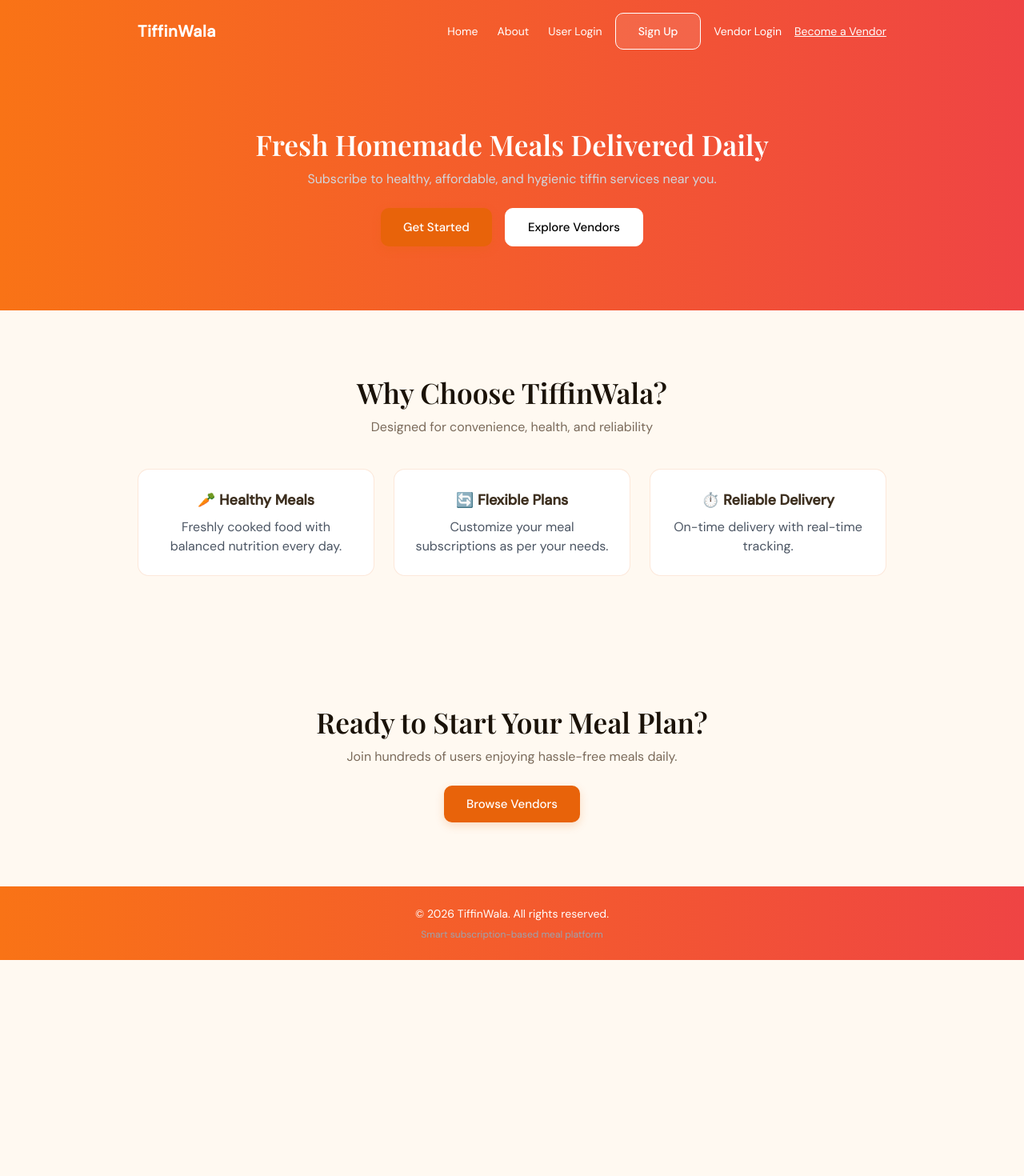
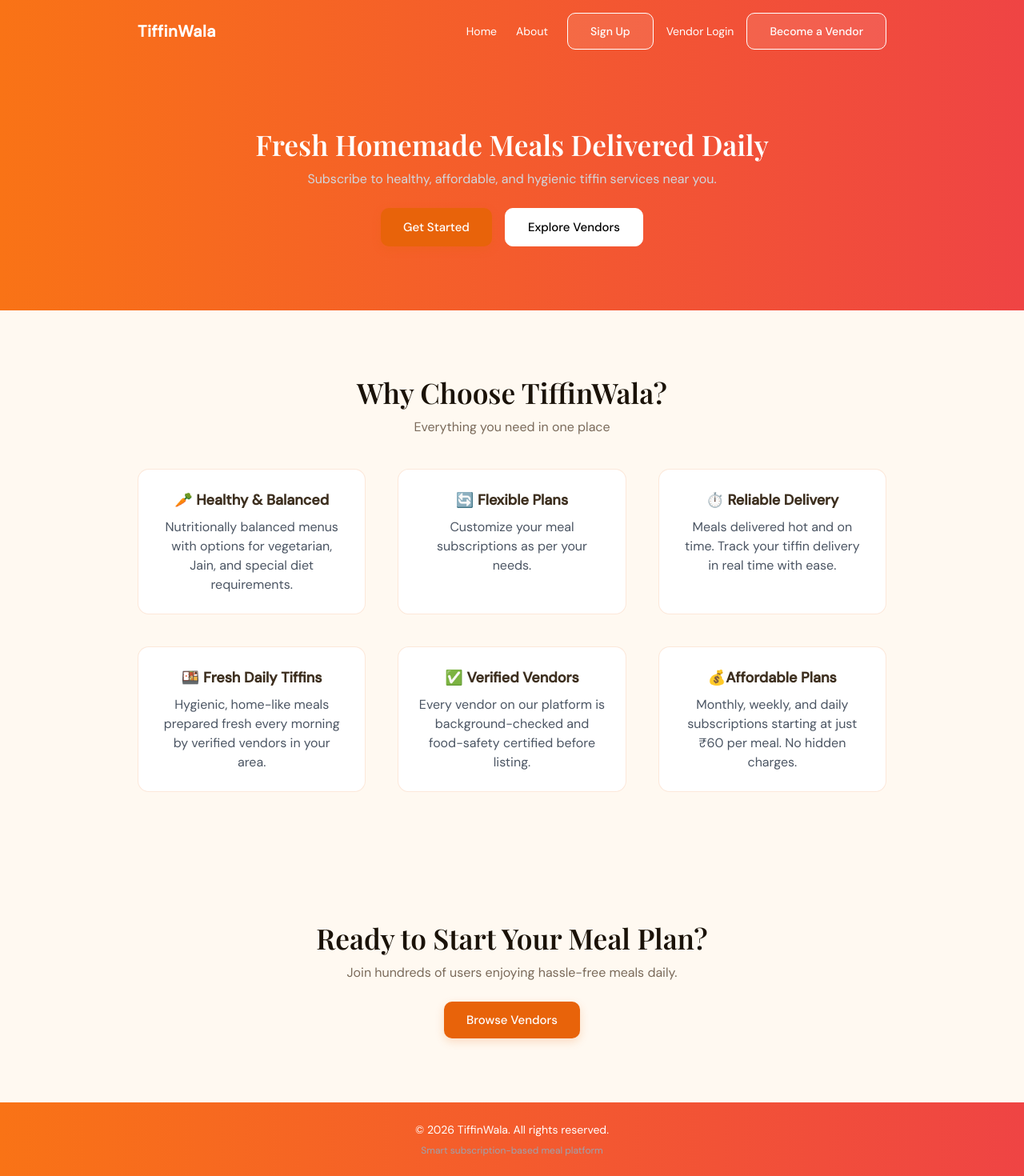
Before and after one commit to vaishnavikathe/tiffinwala, a React (Vite) app in the folder frontend/: page / in a window 1280 px wide. Shown: the whole page at 80% size. Before the commit the page ends 1200 px from the top, so only its background shows below. Built offline with nearby package versions, Linux system fonts and the light colour scheme.

Commit message:
Enhance Home page, added redirect in vendor login and changed Navbar

```diff
--- a/frontend/src/components/layout/Navbar.jsx
+++ b/frontend/src/components/layout/Navbar.jsx
@@ -31,13 +31,6 @@ const Navbar = () => {
 
   {/* User Auth */}
   <Link
-    to="/user-login"
-    className="text-sm hover:text-gray-200"
-  >
-    User Login
-  </Link>
-
-  <Link
     to="/user-register"
     className="btn-outline border-white text-white bg-white/10 hover:bg-white hover:text-orange-500 text-sm"
   >
@@ -54,7 +47,7 @@ const Navbar = () => {
 
   <Link
     to="/vendor-register"
-    className="text-sm underline hover:text-gray-200"
+    className="btn-outline border-white text-white bg-white/10 hover:bg-white hover:text-orange-500 text-sm"
   >
     Become a Vendor
   </Link>
--- a/frontend/src/pages/Auth/VendorLogin.jsx
+++ b/frontend/src/pages/Auth/VendorLogin.jsx
@@ -1,9 +1,12 @@
 import { useState } from "react";
+import { useNavigate } from "react-router-dom";
 import Card from "../../components/ui/Card";
 import Input from "../../components/ui/Input";
 import Button from "../../components/ui/Button";
 
 const VendorLogin = () => {
+  const navigate = useNavigate();
+
   const [formData, setFormData] = useState({
     email: "",
     password: "",
@@ -59,6 +62,17 @@ const VendorLogin = () => {
           </Button>
 
         </form>
+
+        {/* Redirect */}
+        <p className="text-sm text-center mt-4 text-gray-600">
+          Don’t have an account?{" "}
+          <span
+            onClick={() => navigate("/vendor-register")}
+            className="text-orange-500 cursor-pointer font-medium"
+          >
+            Register
+          </span>
+        </p>
       </Card>
     </div>
   );
--- a/frontend/src/pages/Home/Home.jsx
+++ b/frontend/src/pages/Home/Home.jsx
@@ -19,7 +19,7 @@ const Home = () => {
 
           <div className="mt-6 flex justify-center gap-4">
             <button
-              onClick={() => navigate("/vendors")}
+              onClick={() => navigate("/user-login")}
               className="btn-primary"
             >
               Get Started
@@ -42,14 +42,14 @@ const Home = () => {
             Why Choose TiffinWala?
           </h2>
           <p className="subheading">
-            Designed for convenience, health, and reliability
+            Everything you need in one place
           </p>
 
-          <div className="grid md:grid-cols-3 gap-6 mt-10">
+          <div className="grid md:grid-cols-3 gap-10 mt-10">
             <div className="card">
-              <h3 className="font-semibold text-lg">🥕 Healthy Meals</h3>
+              <h3 className="font-semibold text-lg">🥕 Healthy & Balanced</h3>
               <p className="text-gray-600 mt-2">
-                Freshly cooked food with balanced nutrition every day.
+                Nutritionally balanced menus with options for vegetarian, Jain, and special diet requirements.
               </p>
             </div>
 
@@ -63,7 +63,25 @@ const Home = () => {
             <div className="card">
               <h3 className="font-semibold text-lg">⏱️ Reliable Delivery</h3>
               <p className="text-gray-600 mt-2">
-                On-time delivery with real-time tracking.
+                Meals delivered hot and on time. Track your tiffin delivery in real time with ease.
+              </p>
+            </div>
+            <div className="card">
+              <h3 className="font-semibold text-lg">🍱 Fresh Daily Tiffins</h3>
+              <p className="text-gray-600 mt-2">
+                Hygienic, home-like meals prepared fresh every morning by verified vendors in your area.
+              </p>
+            </div>
+            <div className="card">
+              <h3 className="font-semibold text-lg">✅ Verified Vendors</h3>
+              <p className="text-gray-600 mt-2">
+                Every vendor on our platform is background-checked and food-safety certified before listing.
+              </p>
+            </div>
+            <div className="card">
+              <h3 className="font-semibold text-lg">💰Affordable Plans</h3>
+              <p className="text-gray-600 mt-2">
+                Monthly, weekly, and daily subscriptions starting at just ₹60 per meal. No hidden charges.
               </p>
             </div>
           </div>
@@ -81,11 +99,11 @@ const Home = () => {
           </p>
 
           <button
-  onClick={() => navigate("/vendors")}
-  className="btn-primary mt-6"
->
-  Browse Vendors
-</button>
+            onClick={() => navigate("/vendors")}
+            className="btn-primary mt-6"
+          >
+            Browse Vendors
+          </button>
         </div>
       </section>
 
```
Also changed, not shown: frontend/src/App.jsx (+5 -5 lines).
